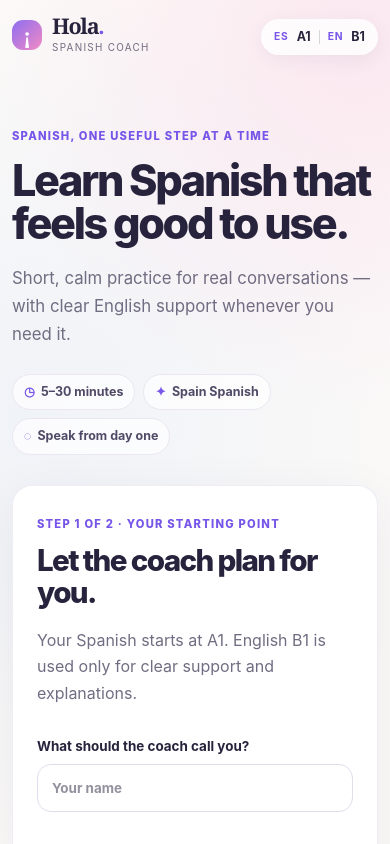
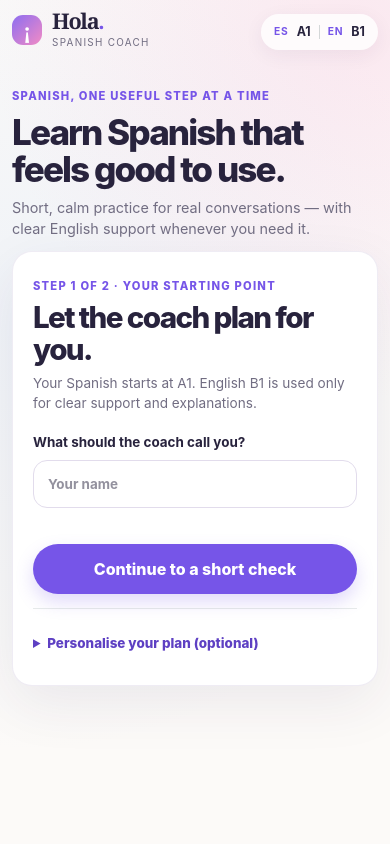
Before and after one commit to viktorenkova/spanish-teacher, a Next.js app: page / in a window 390 px wide. Shown: the top 844 px of the page. Built offline with nearby package versions, Linux system fonts and the light colour scheme.

Commit message:
fix: keep mobile onboarding action in first viewport

```diff
--- a/src/app/globals.css
+++ b/src/app/globals.css
@@ -554,11 +554,20 @@ h1 { max-width: 700px; font-size: clamp(2.7rem, 6vw, 4.75rem); line-height: 1; m
 @media (max-width: 760px) {
   main { width: min(100% - 24px, 1120px); }
   .site-header { min-height: 74px; }
+  .welcome-mode .site-header { min-height: 64px; }
   .header-actions { gap: 7px; }
   .install-app-button { min-height: 44px; padding-inline: 11px; }
   .app-mode .site-header { min-height: 64px; }
   .app-mode > .lesson-card { margin-top: 18px; }
   .hero { grid-template-columns: 1fr; padding: 48px 0 30px; gap: 24px; }
+  .welcome-mode .hero { padding: 18px 0 12px; }
+  .welcome-mode h1 { font-size: clamp(2rem, 9vw, 2.5rem); line-height: 1.05; margin: 8px 0 10px; }
+  .welcome-mode .hero-copy > p { font-size: .9rem; line-height: 1.45; margin: 0; }
+  .welcome-mode .lesson-meta { display: none; }
+  .welcome-mode .onboarding-card { padding: 20px; }
+  .welcome-mode .onboarding-card h2 { margin: 6px 0 8px; }
+  .welcome-mode .onboarding-card .support-copy { margin: 0; font-size: .85rem; line-height: 1.45; }
+  .welcome-mode .profile-form { gap: 14px; margin-top: 18px; }
   .coach-note { display: none; }
   .lesson-card { border-radius: 20px; }
   .summary-grid { grid-template-columns: 1fr; }
```
Also changed, not shown: 1 other file (tests, documents, lock files or other folders).
